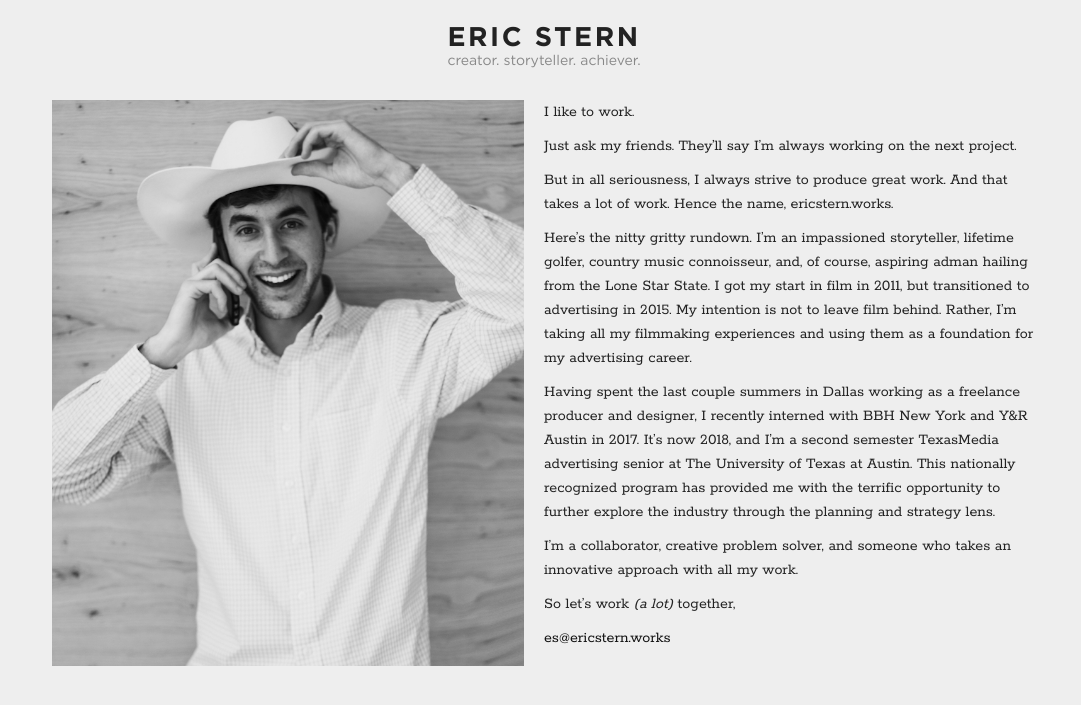
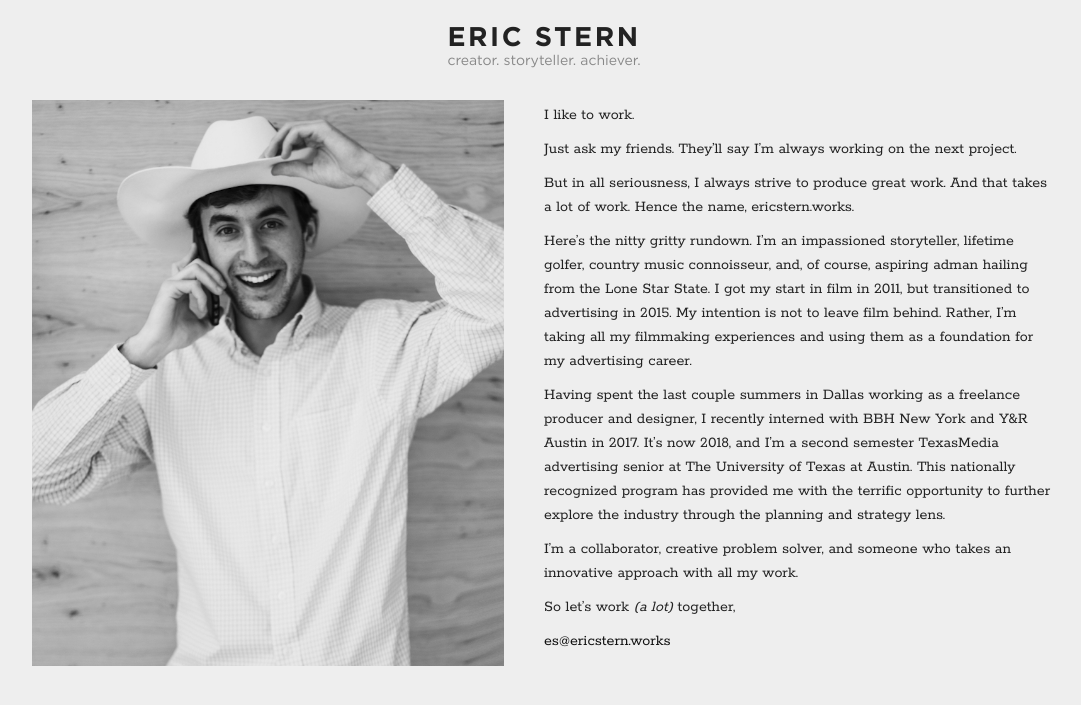
Before and after one commit to heidarianw/EricStern, a Jekyll site: the page built from about.markdown, in a window 1280 px wide. Shown: the top 705 px of the page, without its empty margins (96-1177 px from the left). Built offline with Jekyll 4.4.1, drawn with Linux system fonts in a browser that asks for light colours; nearby versions of some CDN libraries; some web fonts are replaced.

Commit message:
firefox fixes

```diff
--- a/_layouts/about.html
+++ b/_layouts/about.html
@@ -4,7 +4,7 @@
 ---
 
 <section class="page-content about column align-center">
-  <div class="container align-center">
+  <div class="container row align-center">
 
     <figure class="bio-image grid-one-half">
       <img src="{{ page.bio_image | prepend: site.url }}">
--- a/_sass/_pages.scss
+++ b/_sass/_pages.scss
@@ -193,7 +193,6 @@
       box-sizing: border-box;
       margin-left: 0 !important;
       width: 50%;
-      float: left;
 
       @media #{$break-landscape} {
         & {
--- a/_sass/_projects.scss
+++ b/_sass/_projects.scss
@@ -141,11 +141,11 @@
 
             @supports not (column-span: all) {
                 & {
-                       margin-top: $gutter;
+                       margin-top: $gutter * 2;
 
                        .color-pallete {
                            position: absolute;
-                           top: -60px;
+                           top: -$gutter * 4;
                        }
                    }
                }
```
